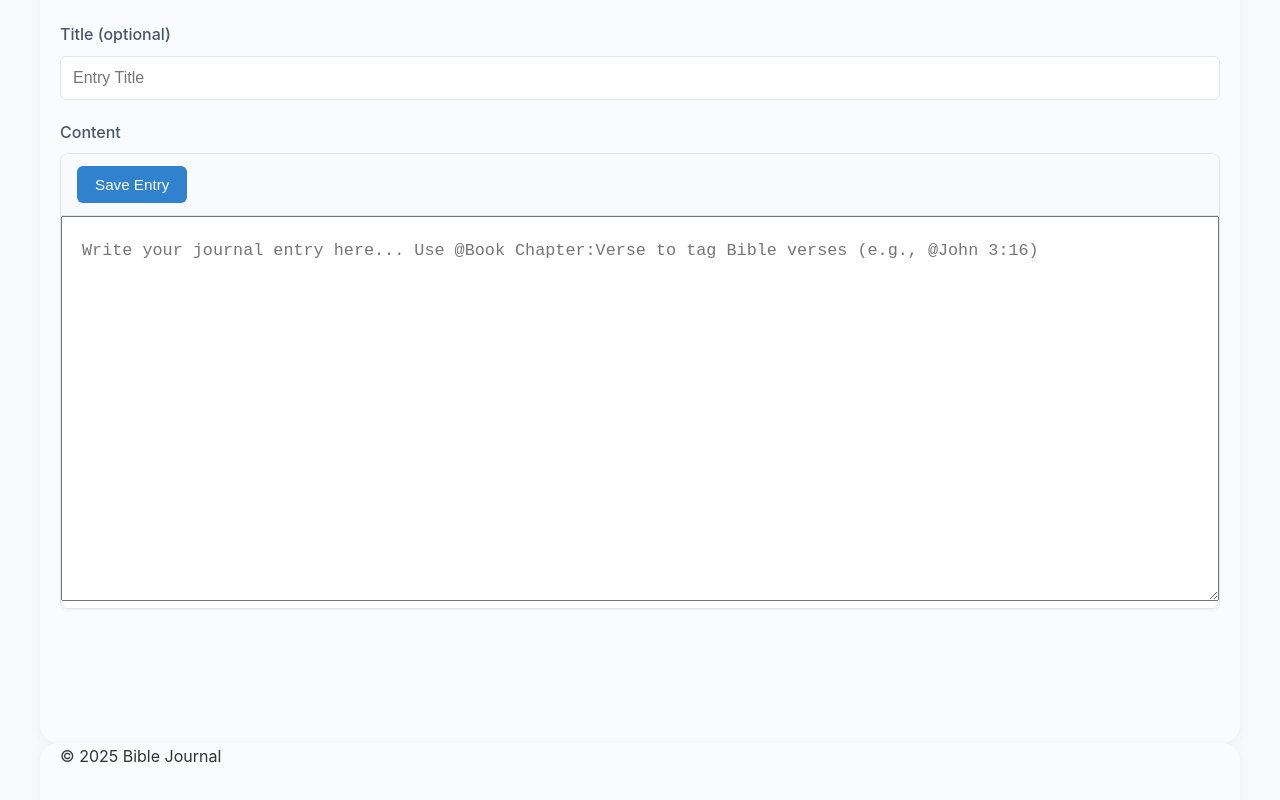
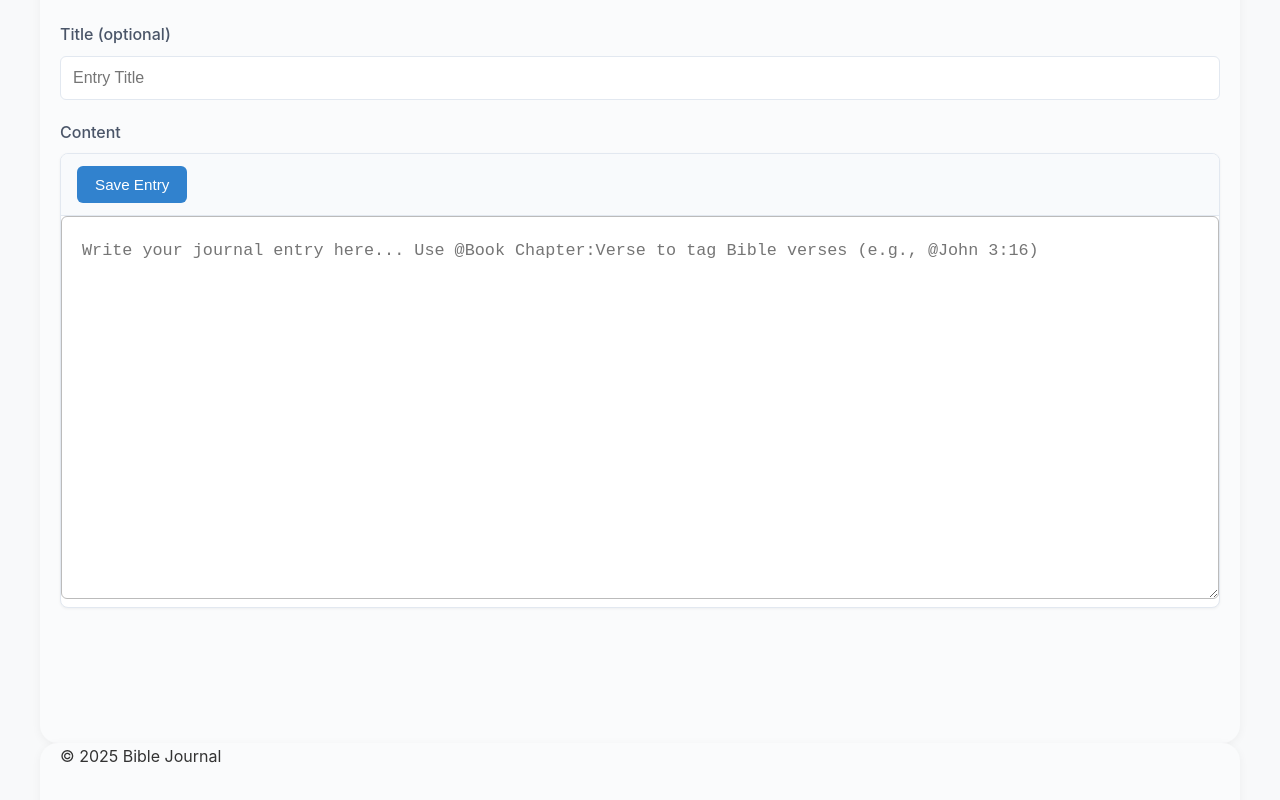
Before and after one commit to bingdai/fullstack-app, a website: page public/journal-edit.html in a window 1280 px wide. Shown: the part 857-1657 px from the top of the page. Drawn offline with Linux system fonts and the light colour scheme; files that its build step writes are made by us from their sources.

Commit message:
UI: Make journal textarea auto-growing and improve appearance on New Journal Entry page

```diff
--- a/public/css/journal.css
+++ b/public/css/journal.css
@@ -147,6 +147,24 @@
     background-color: #f7fafc;
     border-left: 4px solid #3182ce;
     border-radius: 0 8px 8px 0;
+}
+
+.verse-reference-textarea, #content-editor {
+  width: 100%;
+  min-height: 200px;
+  resize: none;
+  overflow: hidden;
+  box-sizing: border-box;
+  font-size: 1.1rem;
+  padding: 12px 10px;
+  border-radius: 6px;
+  border: 1px solid #bbb;
+  transition: border-color 0.2s;
+}
+
+textarea:focus, #content-editor:focus {
+  border-color: #8a9cff;
+  outline: none;
 }
 
 .verse-reference-text {
--- a/public/js/journal-edit.js
+++ b/public/js/journal-edit.js
@@ -11,8 +11,14 @@
 
     // Guarantee clean content on every input (no HTML except verse tags)
     contentEditor.addEventListener('input', () => {
+        // Auto-grow textarea
+        contentEditor.style.height = 'auto';
+        contentEditor.style.height = contentEditor.scrollHeight + 'px';
         highlightVerseTags();
     });
+    // Initialize height on page load
+    contentEditor.style.height = 'auto';
+    contentEditor.style.height = contentEditor.scrollHeight + 'px';
 
     // Get entry ID from URL if editing an existing entry
     const urlParts = window.location.pathname.split('/');
```
